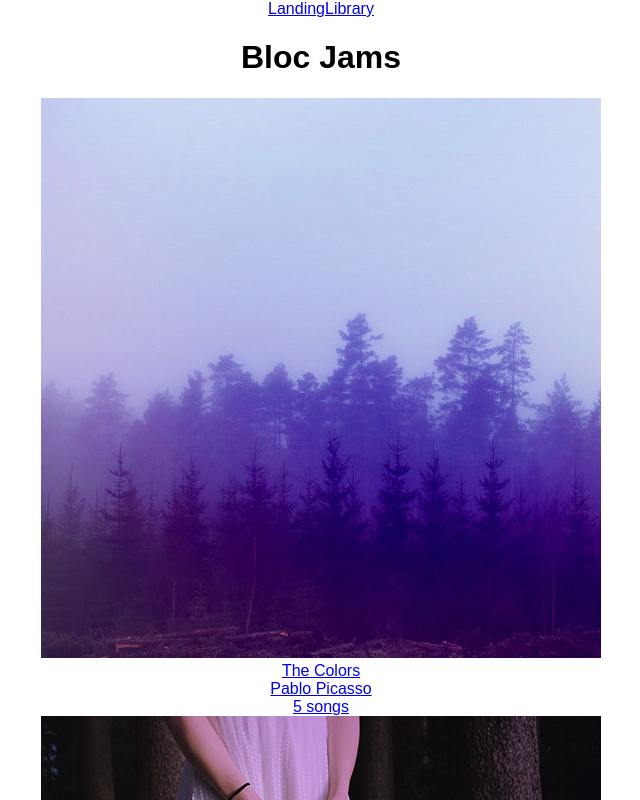
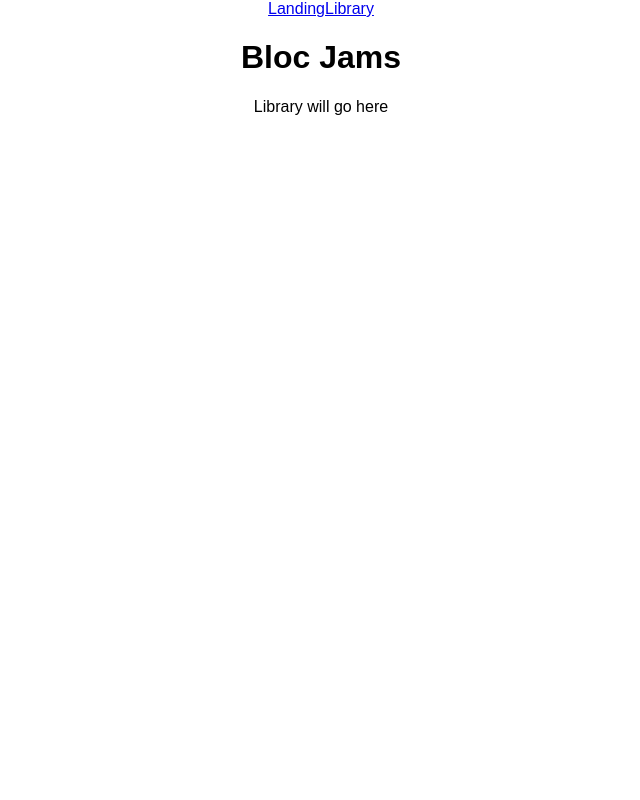
Before and after one commit to DarkVole/bloc-jams-react, a React (Create React App) app: page /library in a window 1280 px wide. Shown: the top 800 px of the page, without its empty margins (319-959 px from the left). Built offline with nearby package versions, Linux system fonts and the light colour scheme.

Commit message:
Revert "7/8 Add files to Library Branch"

```diff
--- a/src/App.js
+++ b/src/App.js
@@ -19,7 +19,7 @@ class App extends Component {
       <main>
         <Route exact path="/" component={Landing} />
         <Route path="/library" component={Library} />
-        <Route path="/album/:slug" component={Album} />
+        <Route path="/album" component={Album} />
       </main>
       </div>
     );
--- a/src/components/Album.js
+++ b/src/components/Album.js
@@ -1,15 +1,9 @@
-import React, { Component } from 'react';
+import React from 'react';
 
-class Album extends Component {
-  render() {
-    return (
-        <section className="album">
-        {this.props.match.params.slug} Album will go here
-      </section>
-    );
-  }
-}
-
-
+const Album = () => (
+  <section className="album">
+    Album page will go here
+  </section>
+);
 
 export default Album;
--- a/src/components/Library.js
+++ b/src/components/Library.js
@@ -1,34 +1,9 @@
-import React, { Component } from 'react';
- import { Link } from 'react-router-dom';
- import albumData from './../data/albums';
+import React from 'react';
 
- class Library extends Component {
-   constructor(props) {
-     super(props);
+const Library = () => (
+  <section className="library">
+    Library will go here
+  </section>
+);
 
-     this.state = {
-       albums: albumData
-     };
-   }
-
-   render() {
-     return (
-       <section className="library">
-         {
-           this.state.albums.map( (album, index) =>
-
-             <Link to={`/album/${album.slug}`} key={index}>
-               <img src={album.albumCover} alt={album.title} />
-               <div>{album.title}</div>
-               <div>{album.artist}</div>
-               <div>{album.songs.length} songs</div>
-
-             </Link>
-           )
-         }
-       </section>
-     );
-   }
- }
-
- export default Library
+export default Library;
--- a/src/data/albums.js
+++ /dev/null
@@ -1,27 +0,0 @@
-export default [{
-  title: 'The Colors',
-  artist: 'Pablo Picasso',
-  releaseInfo: '1909 Spanish Records',
-  albumCover: '/assets/images/album_covers/01.jpg',
-  slug: 'the-colors',
-  songs: [
-      { title: 'Blue', duration: '161.71', audioSrc: '/assets/music/blue.mp3' },
-      { title: 'Green', duration: '103.96', audioSrc: '/assets/music/green.mp3' },
-      { title: 'Red', duration: '268.45', audioSrc: '/assets/music/red.mp3' },
-      { title: 'Pink', duration: '153.14', audioSrc: '/assets/music/pink.mp3' },
-      { title: 'Magenta', duration: '374.22', audioSrc: '/assets/music/magenta.mp3' }
-  ]
-}, {
-    title: 'The Telephone',
-    artist: 'Guglielmo Marconi',
-    releaseInfo: '1909 EM',
-    albumCover: '/assets/images/album_covers/02.jpg',
-    slug: 'the-telephone',
-    songs: [
-      { title: 'Blue', duration: '161.71', audioSrc: '/assets/music/blue.mp3' },
-      { title: 'Green', duration: '103.96', audioSrc: '/assets/music/green.mp3' },
-      { title: 'Red', duration: '268.45', audioSrc: '/assets/music/red.mp3' },
-      { title: 'Pink', duration: '153.14', audioSrc: '/assets/music/pink.mp3' },
-      { title: 'Magenta', duration: '374.22', audioSrc: '/assets/music/magenta.mp3' }
-    ]
-}];
```
